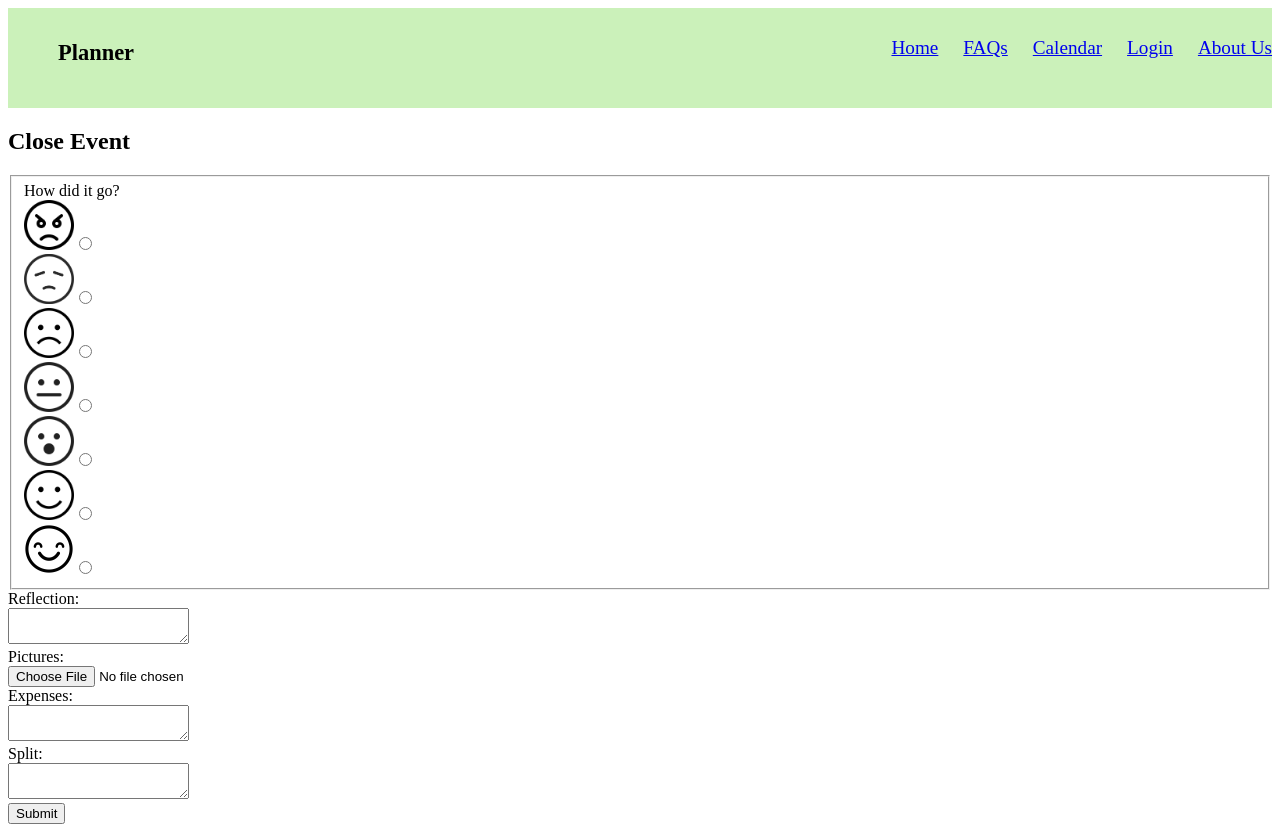
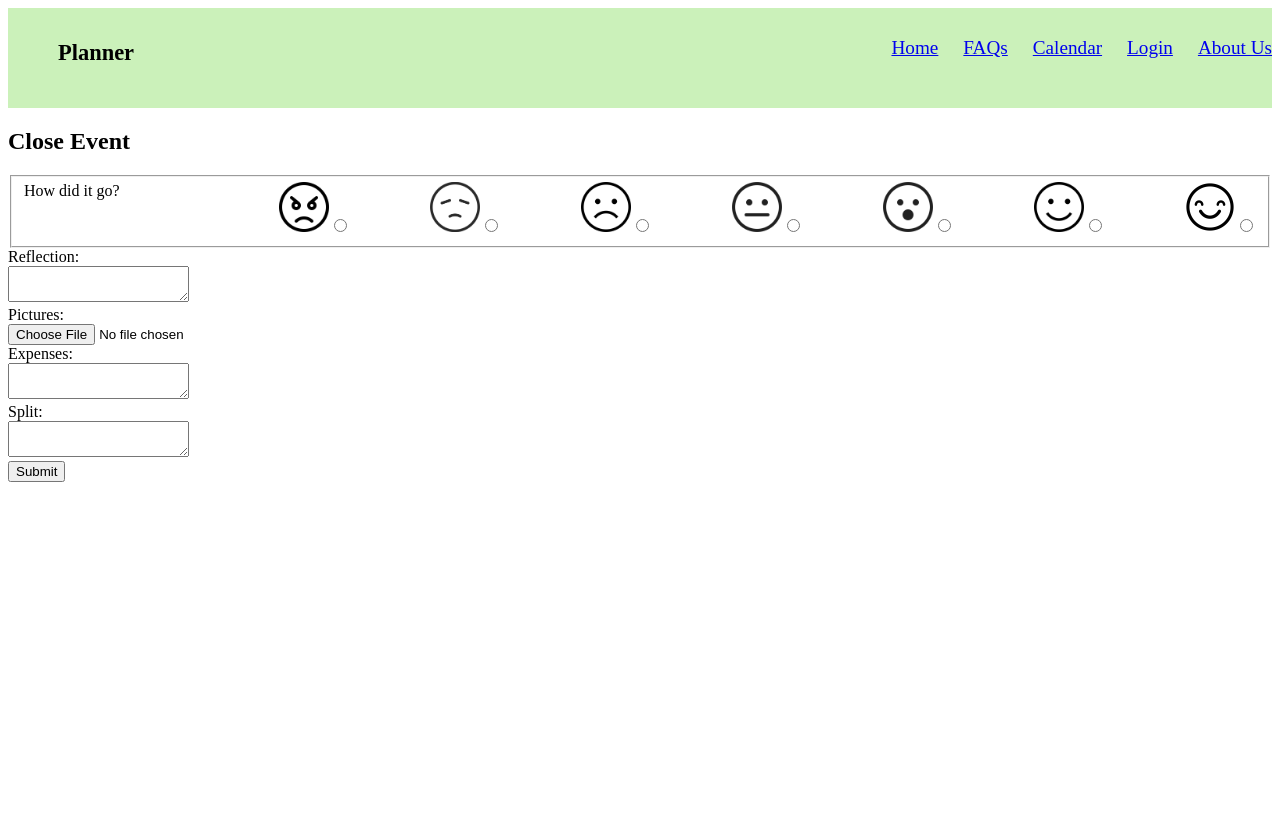
Before and after one commit to jtly4/Planner_Journal, a React (Create React App) app: page /CloseEvent in a window 1280 px wide. Shown: the top 832 px of the page. After the commit the page ends 800 px from the top, so only its background shows below. Built offline with nearby package versions, Linux system fonts and the light colour scheme.

Commit message:
Update App.css

```diff
--- a/src/App.css
+++ b/src/App.css
@@ -196,3 +196,23 @@
   justify-content: space-between;
   /* max-width: 1400px; */
 }
+
+
+/* CLOSE EVENT */
+.ratings {
+  display: flex;
+  justify-content: space-between;
+}
+
+.close-left {
+  width: 100%;
+}
+
+.close-right {
+  width: 100%;
+}
+
+.close-bottom {
+  display: flex;
+  justify-content: space-between;
+}
```
